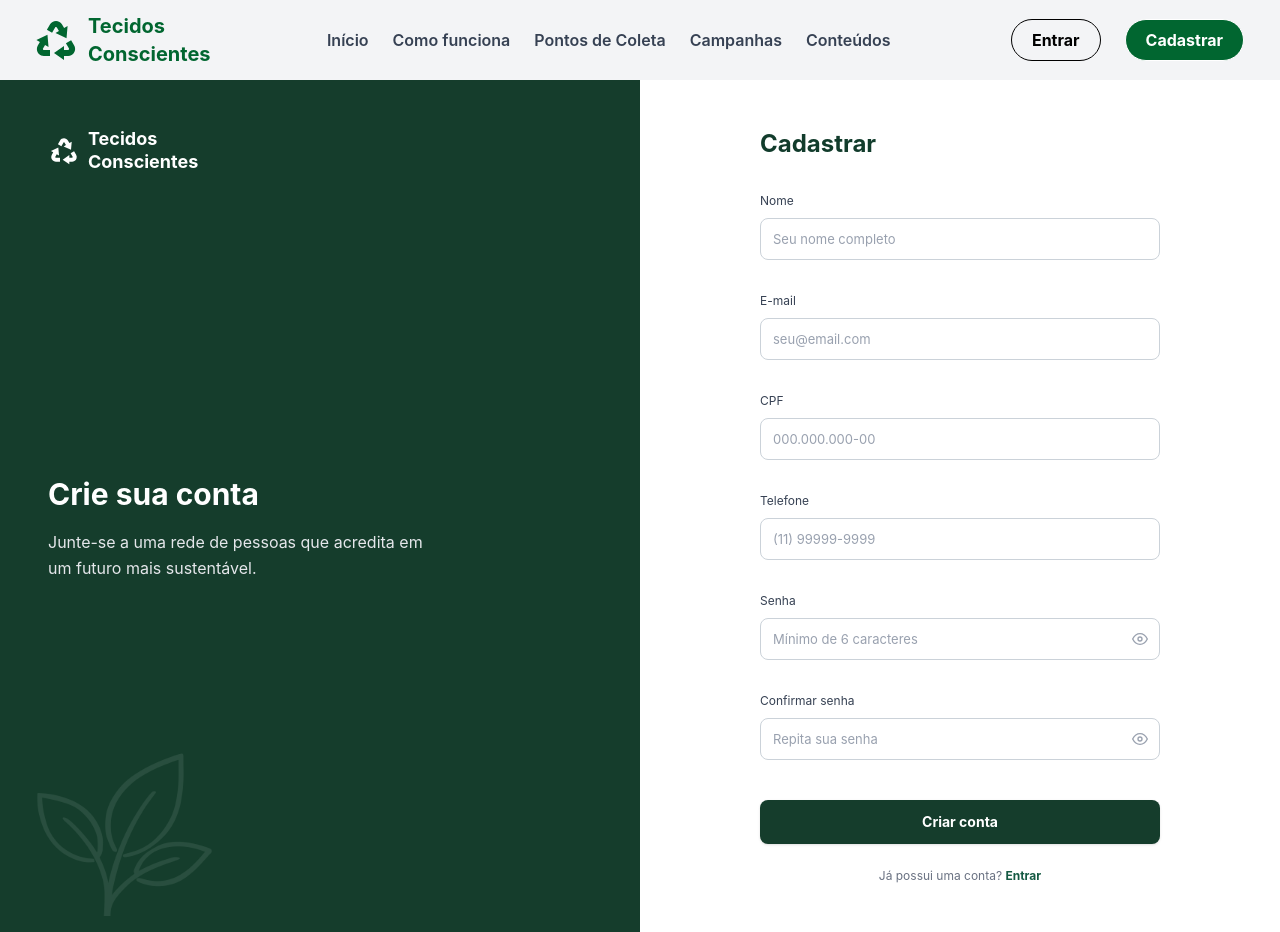
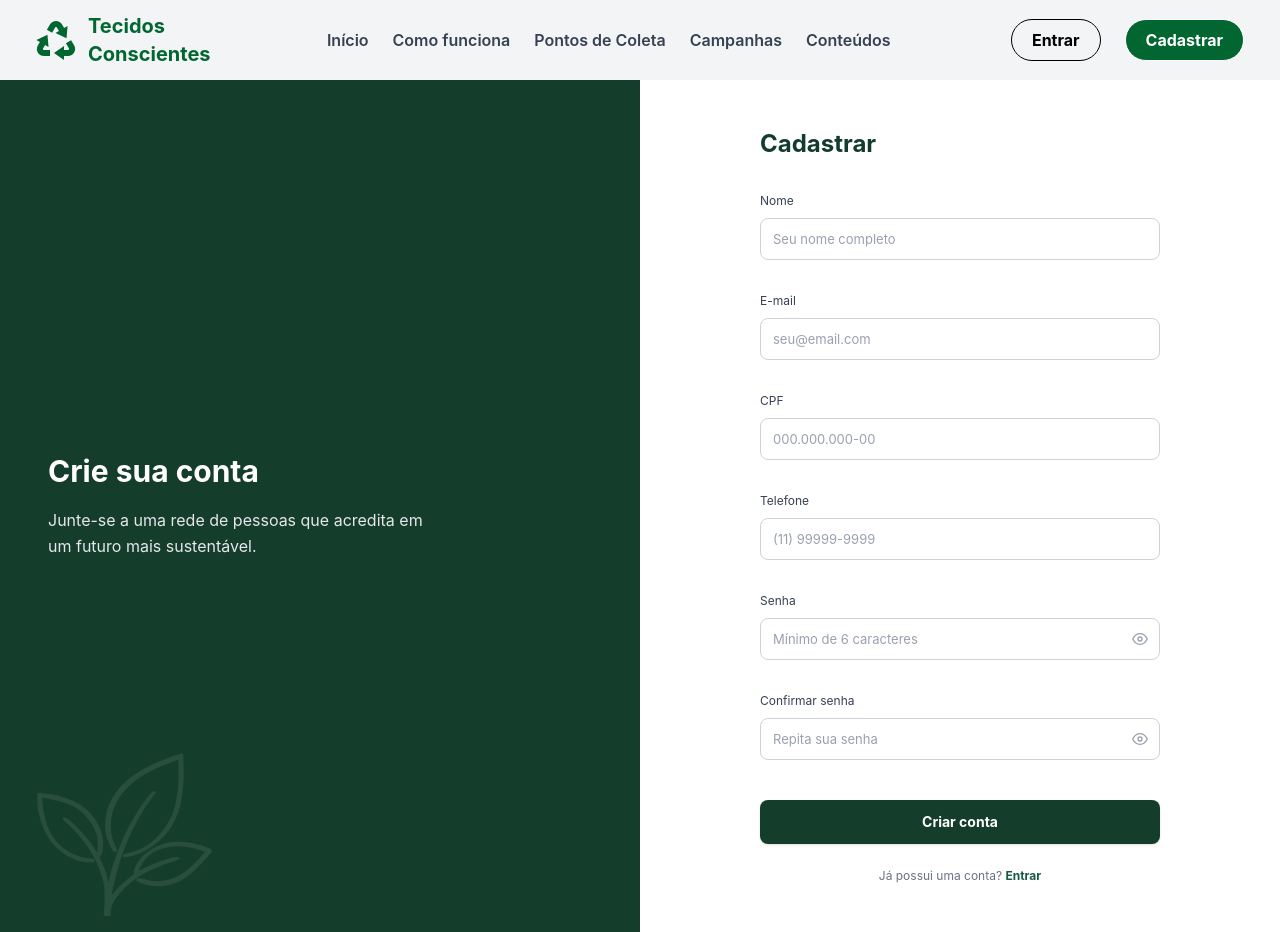
Before and after one commit to rafael-kuchla-flores/Descarte_Tecidos, a React (Vite) app in the folder Descarte_Tecidos/: page /register in a window 1280 px wide. Built offline with nearby package versions, Linux system fonts and the light colour scheme.

Commit message:
Ajustes pagina de cadastro

```diff
--- a/Descarte_Tecidos/src/pages/auth/register/Register.jsx
+++ b/Descarte_Tecidos/src/pages/auth/register/Register.jsx
@@ -81,16 +81,9 @@ const Register = () => {
 
       <main className="min-h-screen w-full flex flex-col lg:flex-row">
 
-        {/* COLUNA ESQUERDA (Banner Verde) */}
+
         <section className="hidden lg:flex lg:w-1/2 bg-[#153D2C] text-white relative overflow-hidden flex-col justify-between p-12">
 
-          {/* Logo no topo da coluna */}
-          <div className="flex items-center gap-2">
-            <RiRecycleFill className="h-8 w-8 text-white" />
-            <span className="font-bold text-lg leading-tight">
-              Tecidos<br />Conscientes
-            </span>
-          </div>
 
           {/* Textos Centrais */}
           <div className="my-auto max-w-sm">
```
